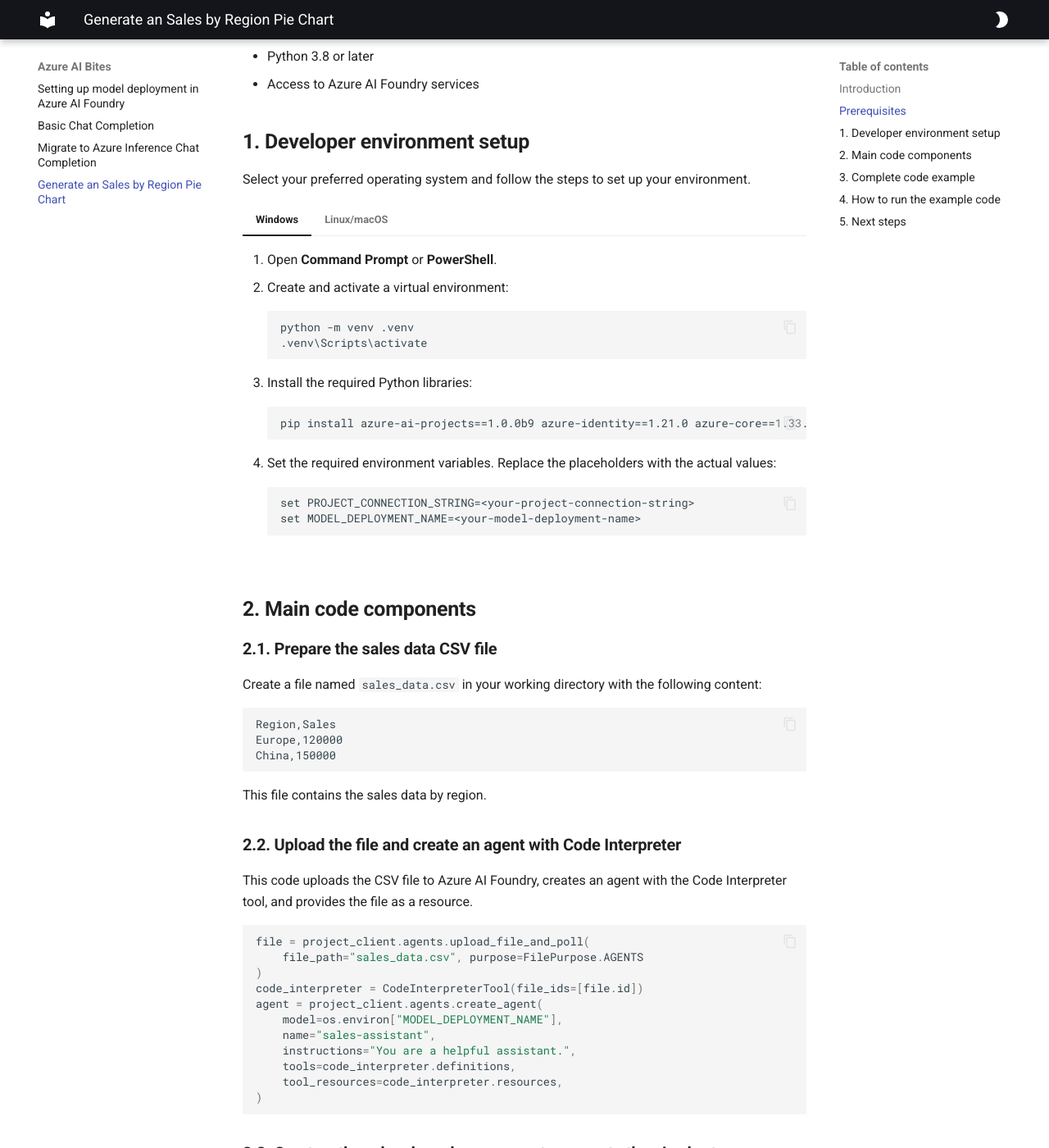
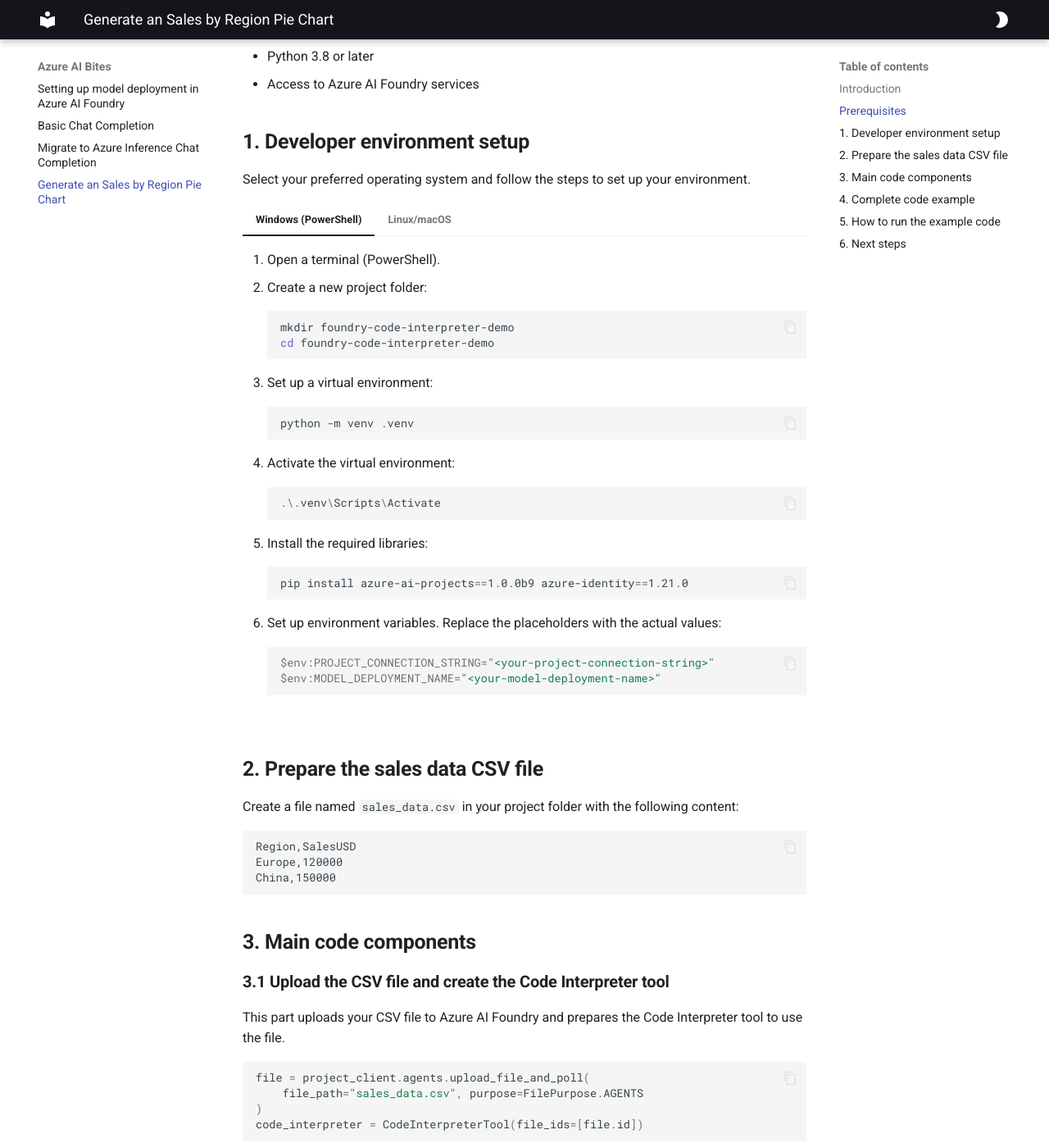
Before and after one commit to gloveboxes/Azure-AI-Bites-with-GenAI, an MkDocs documentation site: the page built from docs/recipe_5_generate_image.md, in a window 1280 px wide and 1400 px high, scrolled down 384 px. Shown: the whole window at 82% size. Built offline with MkDocs 1.6.1 and Material for MkDocs 9.7.7, drawn with Linux system fonts in a browser that asks for light colours; some of the changed text lies outside the part shown.

Commit message:
updated prompts

````diff
--- a/docs/recipe_5_generate_image.md
+++ b/docs/recipe_5_generate_image.md
@@ -2,7 +2,7 @@
 
 ## Introduction
 
-This guide shows you how to use the Code Interpreter tool in Azure AI Foundry Agents to generate a pie chart of sales by region. You will upload a CSV file containing sales data and instruct the agent to create a pie chart using the Code Interpreter.
+This guide shows you how to use the Code Interpreter tool in Azure AI Foundry Agents to generate a pie chart of sales by region from a CSV file. You will upload a CSV file containing sales data, create an agent with the Code Interpreter tool, and request a pie chart visualization.
 
 ## Prerequisites
 
@@ -13,65 +13,86 @@
 
 Select your preferred operating system and follow the steps to set up your environment.
 
-=== "Windows"
+=== "Windows (PowerShell)"
 
-    1. Open **Command Prompt** or **PowerShell**.
-    2. Create and activate a virtual environment:
-        ```cmd
+    1. Open a terminal (PowerShell).
+    2. Create a new project folder:
+        ```powershell
+        mkdir foundry-code-interpreter-demo
+        cd foundry-code-interpreter-demo
+        ```
+    3. Set up a virtual environment:
+        ```powershell
         python -m venv .venv
-        .venv\Scripts\activate
         ```
-    3. Install the required Python libraries:
-        ```cmd
-        pip install azure-ai-projects==1.0.0b9 azure-identity==1.21.0 azure-core==1.33.0
+    4. Activate the virtual environment:
+        ```powershell
+        .\.venv\Scripts\Activate
         ```
-    4. Set the required environment variables. Replace the placeholders with the actual values:
-        ```cmd
-        set PROJECT_CONNECTION_STRING=<your-project-connection-string>
-        set MODEL_DEPLOYMENT_NAME=<your-model-deployment-name>
+    5. Install the required libraries:
+        ```powershell
+        pip install azure-ai-projects==1.0.0b9 azure-identity==1.21.0
+        ```
+    6. Set up environment variables. Replace the placeholders with the actual values:
+        ```powershell
+        $env:PROJECT_CONNECTION_STRING="<your-project-connection-string>"
+        $env:MODEL_DEPLOYMENT_NAME="<your-model-deployment-name>"
         ```
 
 === "Linux/macOS"
 
     1. Open a terminal.
-    2. Create and activate a virtual environment:
+    2. Create a new project folder:
+        ```bash
+        mkdir foundry-code-interpreter-demo
+        cd foundry-code-interpreter-demo
+        ```
+    3. Set up a virtual environment:
         ```bash
         python3 -m venv .venv
+        ```
+    4. Activate the virtual environment:
+        ```bash
         source .venv/bin/activate
         ```
-    3. Install the required Python libraries:
+    5. Install the required libraries:
         ```bash
-        pip install azure-ai-projects==1.0.0b9 azure-identity==1.21.0 azure-core==1.33.0
+        pip install azure-ai-projects==1.0.0b9 azure-identity==1.21.0
         ```
-    4. Set the required environment variables. Replace the placeholders with the actual values:
+    6. Set up environment variables. Replace the placeholders with the actual values:
         ```bash
-        export PROJECT_CONNECTION_STRING=<your-project-connection-string>
-        export MODEL_DEPLOYMENT_NAME=<your-model-deployment-name>
+        export PROJECT_CONNECTION_STRING="<your-project-connection-string>"
+        export MODEL_DEPLOYMENT_NAME="<your-model-deployment-name>"
         ```
 
-## 2. Main code components
+## 2. Prepare the sales data CSV file
 
-### 2.1. Prepare the sales data CSV file
-
-Create a file named `sales_data.csv` in your working directory with the following content:
+Create a file named `sales_data.csv` in your project folder with the following content:
 
 ```csv
-Region,Sales
+Region,SalesUSD
 Europe,120000
 China,150000
 ```
 
-This file contains the sales data by region.
+## 3. Main code components
 
-### 2.2. Upload the file and create an agent with Code Interpreter
+### 3.1 Upload the CSV file and create the Code Interpreter tool
 
-This code uploads the CSV file to Azure AI Foundry, creates an agent with the Code Interpreter tool, and provides the file as a resource.
+This part uploads your CSV file to Azure AI Foundry and prepares the Code Interpreter tool to use the file.
 
 ```python
 file = project_client.agents.upload_file_and_poll(
     file_path="sales_data.csv", purpose=FilePurpose.AGENTS
 )
 code_interpreter = CodeInterpreterTool(file_ids=[file.id])
+```
+
+### 3.2 Create an agent with the Code Interpreter tool
+
+This code creates an agent that can use the Code Interpreter tool and access your uploaded file.
+
+```python
 agent = project_client.agents.create_agent(
     model=os.environ["MODEL_DEPLOYMENT_NAME"],
     name="sales-assistant",
@@ -81,9 +102,9 @@
 )
 ```
 
-### 2.3. Create a thread and send a message to generate the pie chart
+### 3.3 Create a thread and send a message to generate the pie chart
 
-This code creates a conversation thread and sends a message instructing the agent to generate a pie chart.
+This section creates a conversation thread and sends a message instructing the agent to generate a pie chart.
 
 ```python
 thread = project_client.agents.create_thread()
@@ -94,9 +115,9 @@
 )
 ```
 
-### 2.4. Run the agent and retrieve the result
+### 3.4 Run the agent and retrieve the result
 
-This code runs the agent, retrieves the messages, and saves any generated image files.
+This part runs the agent, checks the run status, and retrieves the generated chart file.
 
 ```python
 run = project_client.agents.create_and_process_run(thread_id=thread.id, agent_id=agent.id)
@@ -109,9 +130,9 @@
     print(f"Saved pie chart image to: {file_name}")
 ```
 
-## 3. Complete code example
+## 4. Complete code example
 
-The following script combines all the steps above. It uploads the sales data, creates an agent with Code Interpreter, sends the instruction, and saves the resulting pie chart.
+The following example combines all the steps. Save this code as `example.py` in your project folder.
 
 ```python
 import os
@@ -131,8 +152,9 @@
     )
     print(f"Uploaded file, file ID: {file.id}")
 
-    # Create agent with Code Interpreter tool
     code_interpreter = CodeInterpreterTool(file_ids=[file.id])
+
+    # Create agent with code interpreter tool
     agent = project_client.agents.create_agent(
         model=os.environ["MODEL_DEPLOYMENT_NAME"],
         name="sales-assistant",
@@ -142,10 +164,10 @@
     )
     print(f"Created agent, agent ID: {agent.id}")
 
-    # Create a thread and send a message
     thread = project_client.agents.create_thread()
     print(f"Created thread, thread ID: {thread.id}")
 
+    # Send a message to generate the pie chart
     message = project_client.agents.create_message(
         thread_id=thread.id,
         role="user",
@@ -153,10 +175,13 @@
     )
     print(f"Created message, message ID: {message.id}")
 
-    # Run the agent and process the result
     run = project_client.agents.create_and_process_run(thread_id=thread.id, agent_id=agent.id)
     print(f"Run finished with status: {run.status}")
 
+    if run.status == "failed":
+        print(f"Run failed: {run.last_error}")
+
+    # Retrieve and save the generated pie chart image
     messages = project_client.agents.list_messages(thread_id=thread.id)
     for image_content in messages.image_contents:
         file_id = image_content.image_file.file_id
@@ -164,31 +189,29 @@
         project_client.agents.save_file(file_id=file_id, file_name=file_name)
         print(f"Saved pie chart image to: {Path.cwd() / file_name}")
 
-    # Clean up resources
     project_client.agents.delete_file(file.id)
+    print("Deleted file")
     project_client.agents.delete_agent(agent.id)
+    print("Deleted agent")
 ```
 
-**Explanation:**
-This script uploads your sales data, creates an agent with the Code Interpreter, sends a request to generate a pie chart, and saves the resulting image file to your local directory.
+This script uploads your sales data, creates an agent, requests a pie chart, and saves the resulting image.
 
-## 4. How to run the example code
+## 5. How to run the example code
 
-1. Create a file named `sales_data.csv` in your working directory with the following content:
-    ```csv
-    Region,Sales
-    Europe,120000
-    China,150000
+1. Ensure your environment variables are set and your virtual environment is activated.
+2. Place your `sales_data.csv` file in the project folder.
+3. Run the script:
+
+    ```bash
+    python example.py
     ```
-2. Set the required environment variables as described in the setup section.
-3. Run the script:
-    ```bash
-    python <your_script_name>.py
-    ```
-4. After the script completes, look for a file ending with `_sales_pie_chart.png` in your working directory. This file contains the generated pie chart.
 
-## 5. Next steps
+4. After the script completes, look for a file ending with `_sales_pie_chart.png` in your project folder. This file contains the generated pie chart.
 
-- Explore more about [Azure AI Foundry Agents](https://learn.microsoft.com/azure/ai-foundry/){:target="_blank"}
-- Learn how to [add more tools and files to your agents](https://learn.microsoft.com/azure/ai-foundry/how-to/agents-overview){:target="_blank"}
-- Review [Code Interpreter tool documentation](https://learn.microsoft.com/azure/ai-foundry/how-to/agents-code-interpreter){:target="_blank"}
+## 6. Next steps
+
+- Learn more about [Azure AI Foundry Agents](https://learn.microsoft.com/azure/ai-foundry/){:target="_blank"}
+- Explore [Code Interpreter tool documentation](https://learn.microsoft.com/azure/ai-foundry/agents/code-interpreter){:target="_blank"}
+- Review [Azure AI Foundry model catalog](https://learn.microsoft.com/azure/ai-foundry/how-to/model-catalog-overview){:target="_blank"}
+- Try adding more regions or data to your CSV file and rerun the script to generate updated charts.
````
Also changed, not shown: docs/recipe_2_getting_started_ai_foundry.md (+89 -71 lines), docs/recipe_3_basic_chat.md (+43 -27 lines), docs/recipe_4_migrating.md (+83 -65 lines), system_message.md (+14 -8 lines).
